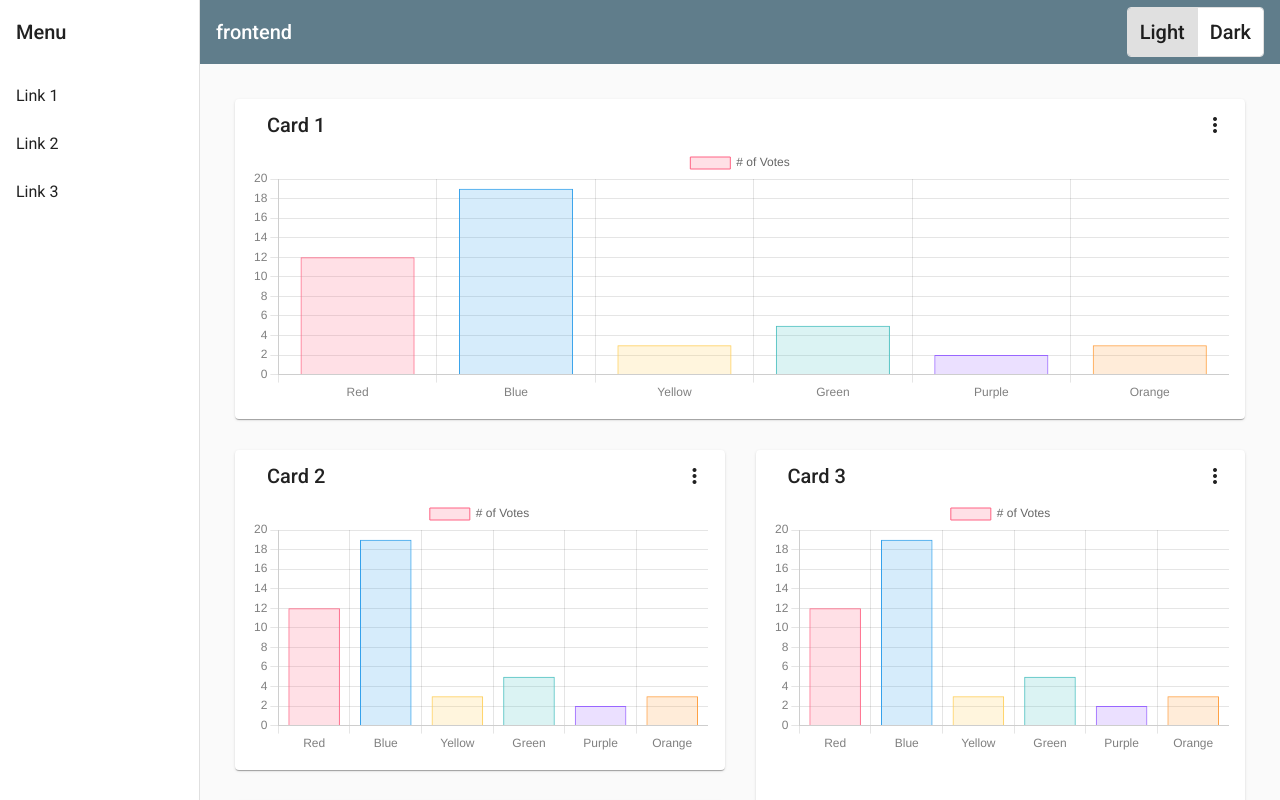
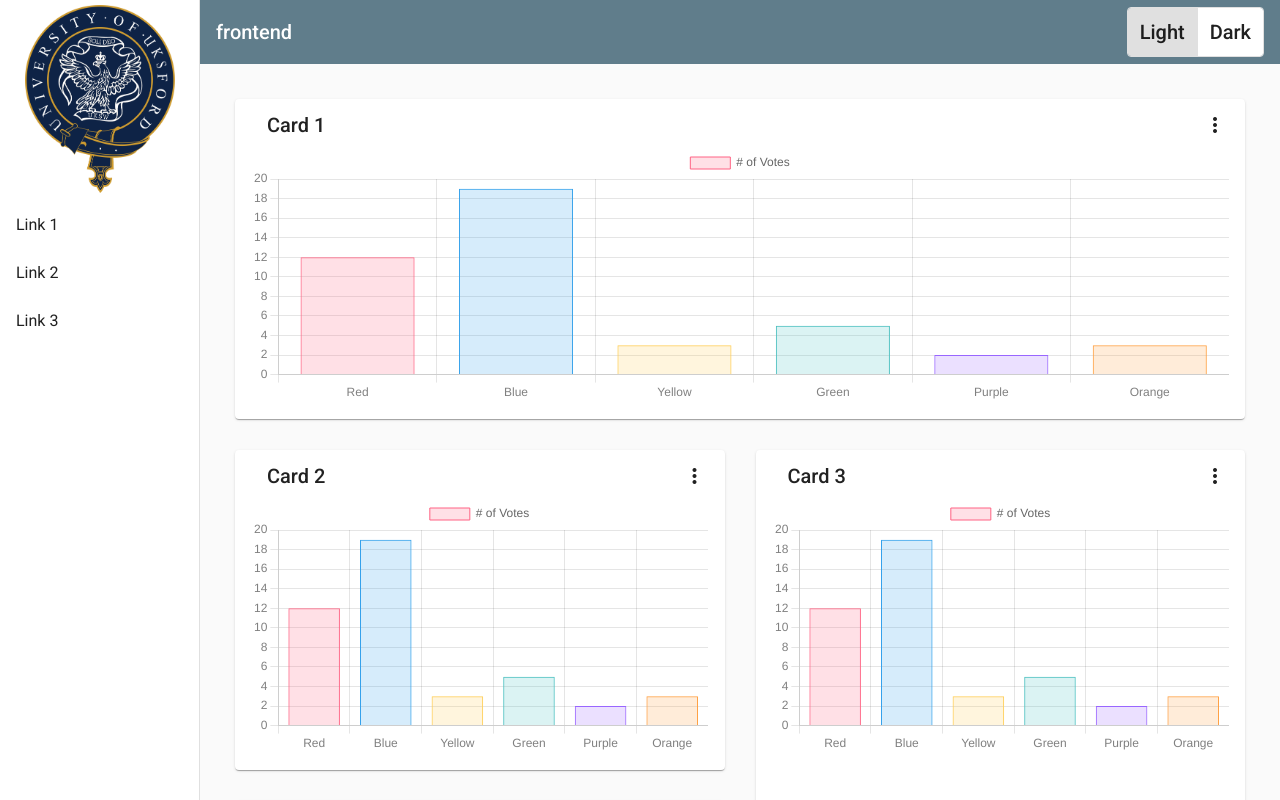
Before and after one commit to UksfordzkieIT/Hacknarok_22, an Angular app in the folder frontend/: page / in a window 1280 px wide. Built offline with nearby package versions, Linux system fonts and the light colour scheme; what heatmap-ts would draw is missing.

Commit message:
feat: logo added

```diff
--- a/frontend/src/app/app.component.html
+++ b/frontend/src/app/app.component.html
@@ -3,7 +3,9 @@
                [attr.role]="(isHandset$ | async) ? 'dialog' : 'navigation'"
                [mode]="(isHandset$ | async) ? 'over' : 'side'"
                [opened]="(isHandset$ | async) === false">
-    <mat-toolbar>Menu</mat-toolbar>
+    <div class="sidenav__image-container">
+      <img src="/assets/img/logo.png" alt="image" width="150">
+    </div>
     <mat-nav-list>
       <a mat-list-item href="#">Link 1</a>
       <a mat-list-item href="#">Link 2</a>
--- a/frontend/src/app/app.component.scss
+++ b/frontend/src/app/app.component.scss
@@ -4,10 +4,13 @@
 
 .sidenav {
   width: 200px;
-}
 
-.sidenav-content--dark {
-  background-color: #444444;
+  .sidenav__image-container {
+    display: flex;
+    width: 100%;
+    justify-content: center;
+    padding-top: 5px;
+  }
 }
 
 .sidenav .mat-toolbar {
```
Also changed, not shown: frontend/src/assets/img/logo.png (added).
